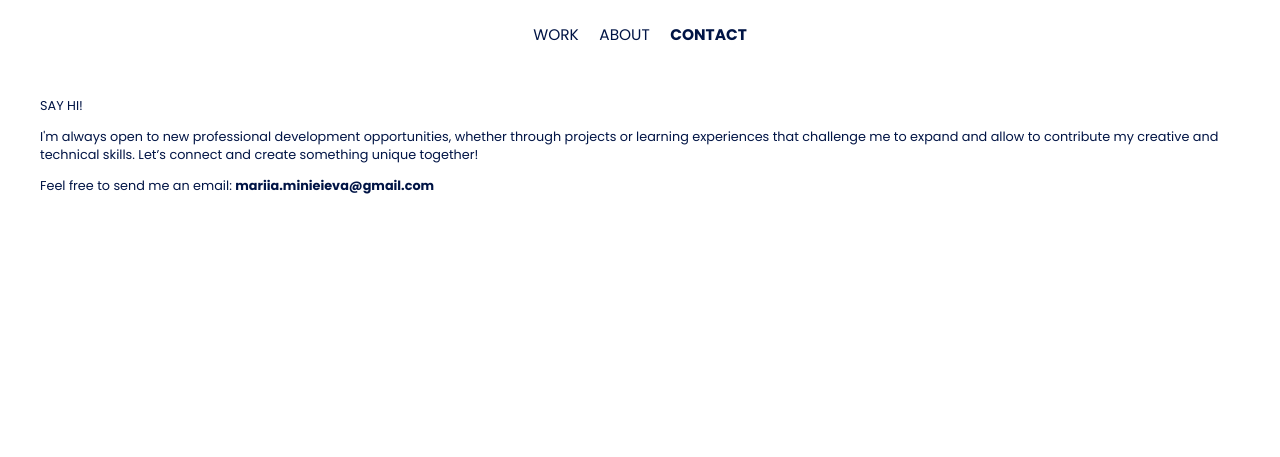
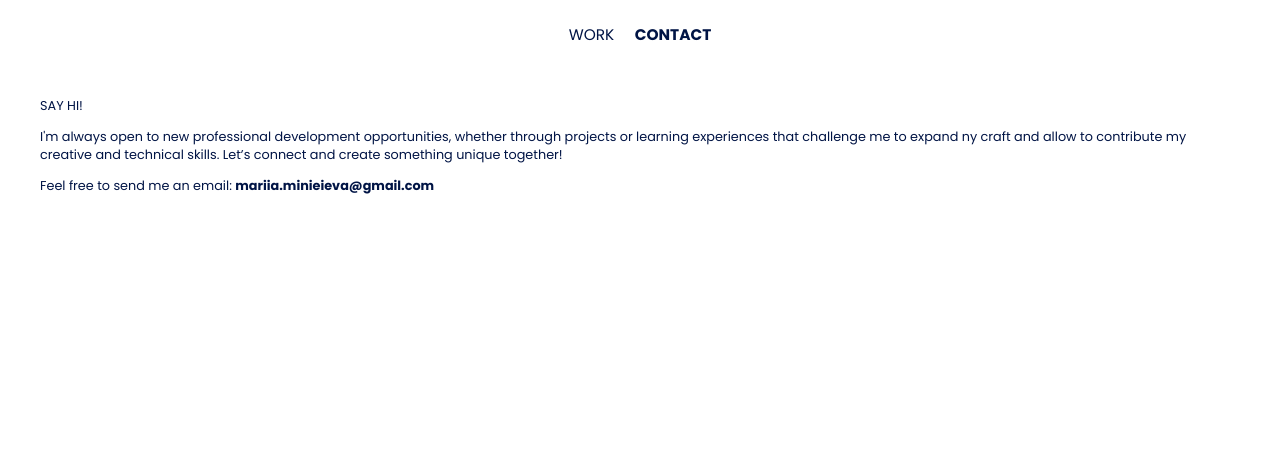
Before and after one commit to minieieva/minieieva_portfolio, a plain HTML site: page contact.html in a window 1280 px wide. Shown: the part 91-548 px from the top of the page. Drawn offline with Linux system fonts and the light colour scheme.

Commit message:
removed About page from work pages

```diff
--- a/contact.html
+++ b/contact.html
@@ -31,7 +31,7 @@
               <ul class="primary_nav">
                 <li><a id="work-link" class="items_nav" href="index.html">WORK</a></li>
                 <!-- <li><a class="items_nav" href="films.html">FILMS</a></li> -->
-                <li><a class="items_nav" href="about.html">ABOUT</a></li>
+                <!-- <li><a class="items_nav" href="about.html">ABOUT</a></li> -->
                 <li class="current"><a class="items_nav" href="contact.html">CONTACT</a></li>
               </ul>
             </div>
@@ -45,12 +45,9 @@
     <div class="say_hi">
       <p>SAY HI!</p>
       <p>
-        I'm always open to new professional development opportunities, whether through projects or learning experiences that  challenge me to expand and allow to contribute my creative and technical skills. Let’s connect and create something unique together!
+        I'm always open to new professional development opportunities, whether through projects or learning experiences that challenge me to expand ny craft and allow to contribute my creative and technical skills. Let’s connect and create something unique together!
       </p>
       <p>Feel free to send me an email: <span style="font-weight:bold">mariia.minieieva@gmail.com</span></p>
-
-      <!---<p>or use the form below: </p>-->
-
     </div>
     <!--
     <div class="contain_contact">
@@ -72,7 +69,6 @@
             </form>
     </div>-->
   </div>
-
     <!---Footer-->
 <div class="contact_footer">
   <div class="bottom_contact">
```
Also changed, not shown: bear_grooming.html (+1 -1 lines), celestial_web.html (+1 -1 lines), kaleidoscope.html (+1 -1 lines), love_is_a_size_mismatch.html (+1 -1 lines), nautical_pulse.html (+1 -1 lines), raging_planet.html (+1 -1 lines), shimmering_wave.html (+1 -1 lines), tearing_apart.html (+1 -1 lines).
